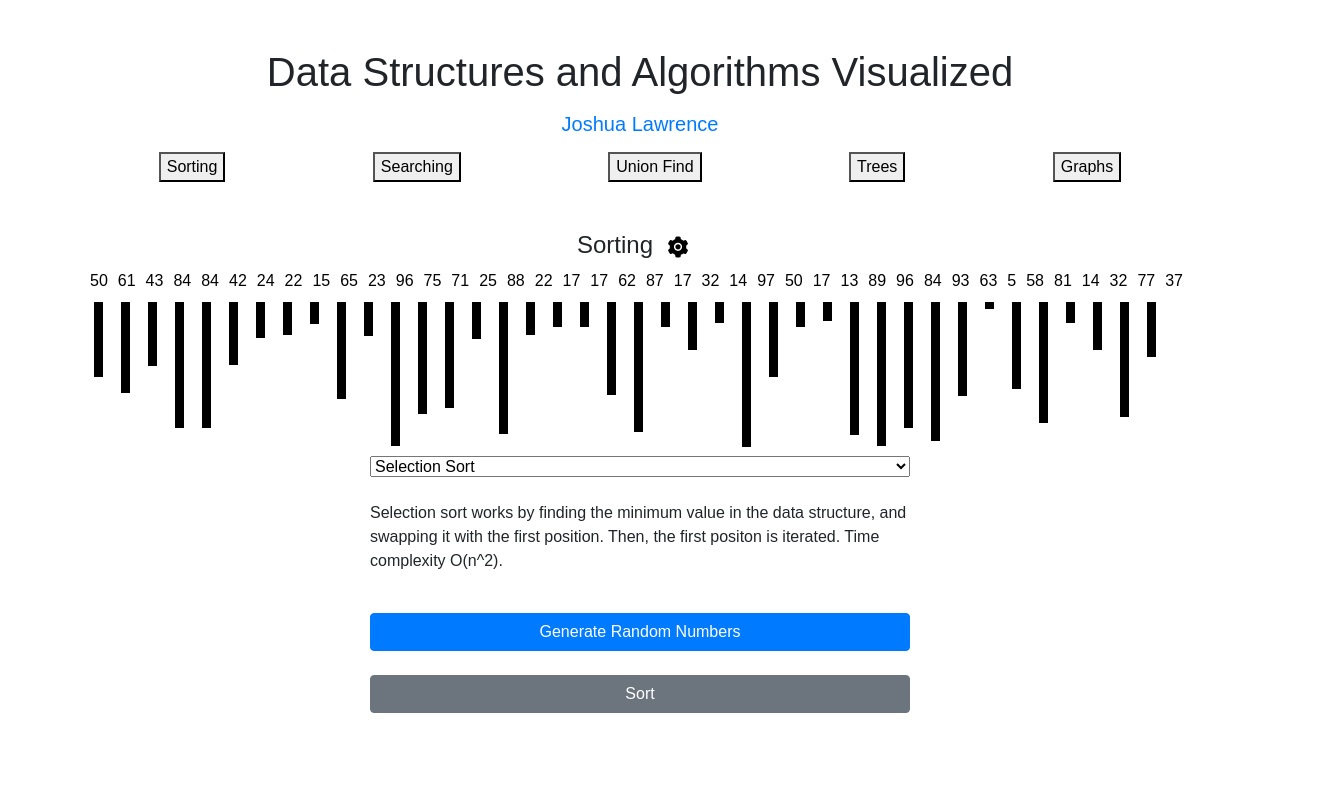
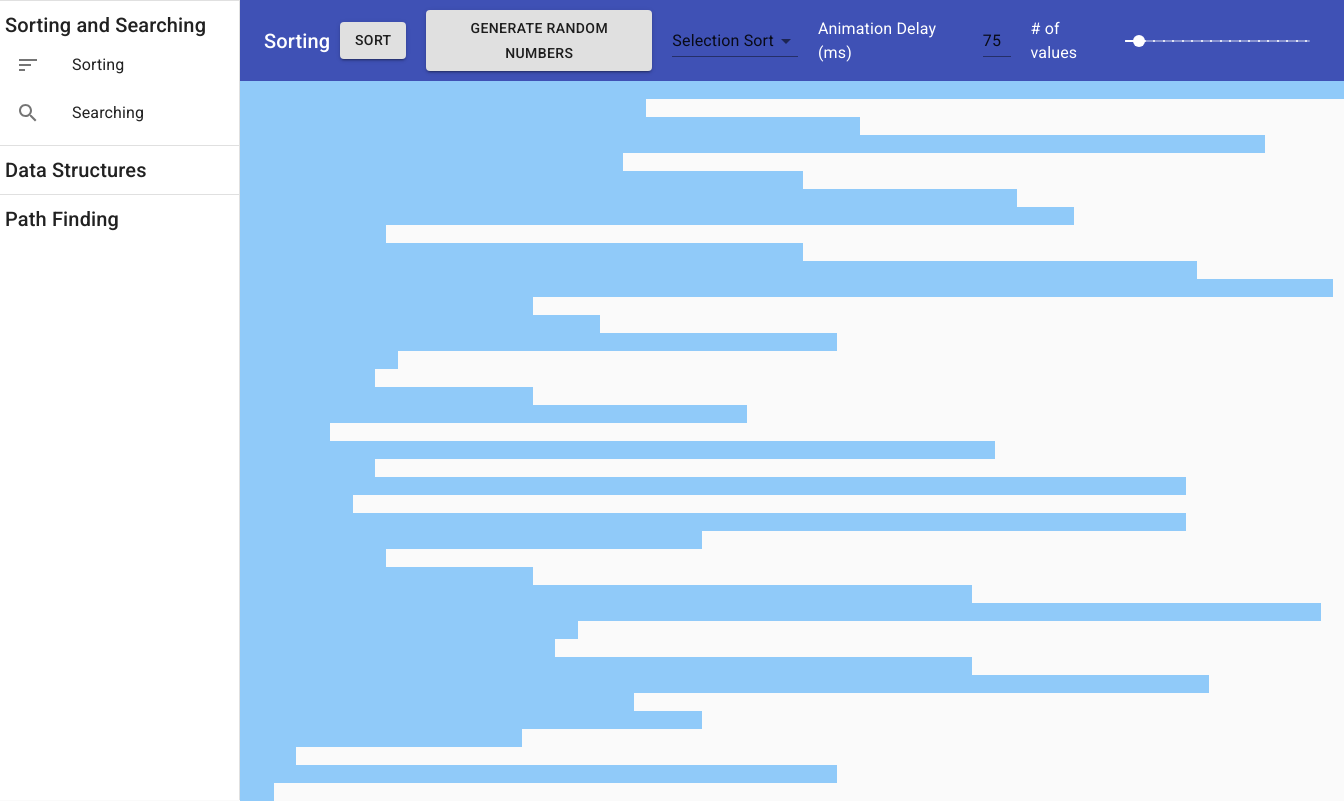
Before and after one commit to joshua-lawrence/llawr, a Next.js app: page /algorithms in a window 1280 px wide. Shown: the whole page, 1344 px wide, since content can reach past the window. Built offline with nearby package versions, Linux system fonts and the light colour scheme; a web font is replaced by a local one.

Commit message:
UI update algo

```diff
--- a/package.json
+++ b/package.json
@@ -8,6 +8,8 @@
     "start": "next start"
   },
   "dependencies": {
+    "@material-ui/core": "^4.11.4",
+    "@material-ui/icons": "^4.11.2",
     "bootstrap": "^4.5.3",
     "next": "10.0.4",
     "react": "17.0.1",
--- /dev/null
+++ b/pages/_document.js
@@ -0,0 +1,68 @@
+
+import React from 'react';
+import Document, { Html, Head, Main, NextScript } from 'next/document';
+import { ServerStyleSheets } from '@material-ui/core/styles';
+
+export default class MyDocument extends Document {
+  render() {
+    return (
+      <Html lang="en">
+        <Head>
+          {/* PWA primary color */}
+          <meta name="theme-color" />
+          <link
+            rel="stylesheet"
+            href="https://fonts.googleapis.com/css?family=Roboto:300,400,500,700&display=swap"
+          />
+        </Head>
+        <body>
+          <Main />
+          <NextScript />
+        </body>
+      </Html>
+    );
+  }
+}
+
+// `getInitialProps` belongs to `_document` (instead of `_app`),
+// it's compatible with server-side generation (SSG).
+MyDocument.getInitialProps = async (ctx) => {
+  // Resolution order
+  //
+  // On the server:
+  // 1. app.getInitialProps
+  // 2. page.getInitialProps
+  // 3. document.getInitialProps
+  // 4. app.render
+  // 5. page.render
+  // 6. document.render
+  //
+  // On the server with error:
+  // 1. document.getInitialProps
+  // 2. app.render
+  // 3. page.render
+  // 4. document.render
+  //
+  // On the client
+  // 1. app.getInitialProps
+  // 2. page.getInitialProps
+  // 3. app.render
+  // 4. page.render
+
+  // Render app and page and get the context of the page with collected side effects.
+  const sheets = new ServerStyleSheets();
+  const originalRenderPage = ctx.renderPage;
+
+  ctx.renderPage = () =>
+    originalRenderPage({
+      enhanceApp: (App) => (props) => sheets.collect(<App {...props} />),
+    });
+
+  const initialProps = await Document.getInitialProps(ctx);
+
+  return {
+    ...initialProps,
+    // Styles fragment is rendered after the app and page rendering finish.
+    styles: [...React.Children.toArray(initialProps.styles), sheets.getStyleElement()],
+  };
+};
--- a/pages/algorithms.js
+++ b/pages/algorithms.js
@@ -1,29 +1,97 @@
 import React, { useEffect, useState } from 'react'
-import { Container } from 'react-bootstrap'
+import { makeStyles } from '@material-ui/core/styles';
 import Searching from './searching';
 import Sorting from './sorting';
+import Typography from '@material-ui/core/Typography';
+import Drawer from '@material-ui/core/Drawer';
+import CssBaseline from '@material-ui/core/CssBaseline';
+import List from '@material-ui/core/List';
+import Divider from '@material-ui/core/Divider';
+import ListItem from '@material-ui/core/ListItem';
+import ListItemIcon from '@material-ui/core/ListItemIcon';
+import ListItemText from '@material-ui/core/ListItemText';
+import SearchIcon from '@material-ui/icons/Search';
+import SortIcon from '@material-ui/icons/Sort';
 
+const drawerWidth = 240;
+
+const useStyles = makeStyles((theme) => ({
+    root: {
+      display: 'flex',
+    },
+    appBar: {
+      width: `calc(100% - ${drawerWidth}px)`,
+      marginLeft: drawerWidth + "px",
+    },
+    drawer: {
+      width: drawerWidth + "px",
+      flexShrink: 0,
+    },
+    drawerPaper: {
+      width: drawerWidth + "px",
+    },
+    // necessary for content to be below app bar
+    toolbar: theme.mixins.toolbar,
+    content: {
+      flexGrow: 1,
+      backgroundColor: theme.palette.background.default,
+      padding: theme.spacing(3),
+    },
+    listLabel: {
+        marginLeft: "5px"
+    }
+  }));
 
 const Algorithms = () => {
-    const [section, setSection] = useState("sorting");
+    const [section, setSection] = useState("Sorting");
+    const classes = useStyles();
     return (
-        <Container>
-            <h1 className="text-center mt-5">Data Structures and Algorithms Visualized</h1>
-            <h5 className="text-center mt-3 mb-3"><a href="/">Joshua Lawrence</a></h5>
-            <div className="d-flex flex-direction-row justify-content-around mb-5">
-                <button onClick={() => {setSection("sorting")}}>Sorting</button>
-                <button onClick={() => {setSection("searching")}}>Searching</button>
-                <button onClick={() => {setSection("union-find")}}>Union Find</button>
-                <button onClick={() => {setSection("trees")}}>Trees</button>
-                <button onClick={() => {setSection("graphs")}}>Graphs</button>
+        <div className={classes.root}>
+            <CssBaseline />
+            <Drawer
+                variant="permanent"
+                anchor="left"
+                className={classes.drawer}
+                variant="permanent"
+                classes={{
+                paper: classes.drawerPaper,
+                }}
+                anchor="left"
+            >
+                <Divider />
+                <List>
+                    <Typography variant="h6" className={classes.listLabel}>
+                        Sorting and Searching
+                    </Typography>
+                {['Sorting', 'Searching'].map((text, index) => (
+                    <ListItem button key={text} onClick={() => setSection(text)}>
+                        <ListItemIcon>{index % 2 === 0 ? <SortIcon /> : <SearchIcon />}</ListItemIcon>
+                        <ListItemText primary={text} />
+                    </ListItem>
+                ))}
+                </List>
+                <Divider />
+                <List>
+                    <Typography variant="h6" className={classes.listLabel}>
+                        Data Structures
+                    </Typography>
+                </List>
+                <Divider />
+                <List>
+                    <Typography variant="h6" className={classes.listLabel}>
+                        Path Finding
+                    </Typography>
+                </List>
+            </Drawer>
+            <div className="appBar">
+                {section == 'Sorting' && (
+                    <Sorting />
+                )}
+                {section == 'Searching' && (
+                    <Searching />
+                )}
             </div>
-            {section == 'sorting' && (
-                <Sorting />
-            )}
-            {section == 'searching' && (
-                <Searching />
-            )}
-        </Container>
+        </div>
     )
 }
 
--- a/pages/searching.js
+++ b/pages/searching.js
@@ -54,11 +54,11 @@ const Searching = () => {
                     <br />
                     <p>{}</p>
                     <br />
-                    <Button onClick={() => setRandom(getRandomNumbers())}>Generate Random Numbers</Button>
+                    <button onClick={() => setRandom(getRandomNumbers())}>Generate Random Numbers</button>
                     <br />
                     <input></input>
                     <br />
-                    <Button variant="secondary" onClick={() => {}}>Search</Button>
+                    <button onClick={() => {}}>Search</button>
                 </Col>
             </Row>
         </>
--- a/pages/sorting.js
+++ b/pages/sorting.js
@@ -1,21 +1,26 @@
 import React, { useEffect, useState } from 'react'
-import { Container,
-    Row,
-    Col,
-    Navbar,
-    Button, } from "react-bootstrap"
+import Button from '@material-ui/core/Button';
 import { AiFillSetting } from "react-icons/ai";
+import Container from '@material-ui/core/Container';
+import AppBar from '@material-ui/core/AppBar';
+import Toolbar from '@material-ui/core/Toolbar';
+import Typography from '@material-ui/core/Typography';
+import Select from '@material-ui/core/Select';
+import MenuItem from '@material-ui/core/MenuItem';
+import Slider from '@material-ui/core/Slider';
+import TextField from '@material-ui/core/TextField';
 
-const getRandomNumbers = () => {
+const getRandomNumbers = (count) => {
     var random = [];
-    for(var i = 0; i < 40; i++) {
+    for(var i = 0; i < count; i++) {
         random = random.concat(Math.floor(100 * Math.random()));
     }
     return random;
 }
 
 const Sorting = () => {
-    let [random, setRandom] = useState(getRandomNumbers());
+    let [count, setCount] = useState(40);
+    let [random, setRandom] = useState(getRandomNumbers(count));
     let [sortType, setSortType] = useState("selection");
     let [info, setInfo] = useState("Selection sort works by finding the minimum value in the data structure, and swapping it with the first position. Then, the first positon is iterated. Time complexity O(n^2).");
     let [coloredIndex, setColoredIndex] = useState([]);
@@ -24,6 +29,7 @@ const Sorting = () => {
     let [delay, setDelay] = useState(75);
 
     useEffect(() => setSorting(false), [random]);
+    useEffect(() => setRandom(getRandomNumbers(count)), [count]);
     useEffect(() => {
         var sortNote;
         switch (sortType) {
@@ -122,6 +128,23 @@ const Sorting = () => {
         setColoredIndex([]);
     }
 
+    // const shellSort = async () => {
+    //     setSorting(true);
+    //     let sorted = random;
+    //     setSorting(false);
+    //     setColoredIndex([]);
+    // }
+
+    const merge = async () => {
+
+    }
+
+    const mergeSort = async () => {
+        setSorting(true);
+        let sorted = random;
+        let midpoint = 0;
+    }
+
     const sort = () => {
         if(sorting !== true) {
             switch (sortType) {
@@ -140,32 +163,49 @@ const Sorting = () => {
         }
     }
     return (
-        <>
-            <h4 className="text-center">Sorting<button onClick={() => {setSettings(!settings)}} style={{background: "none", border: "none", width: "50px"}}><AiFillSetting></AiFillSetting></button></h4>
+        <div>
+    <AppBar position="static" style={{width: "calc(100vw - 240px) !important"}}>
+        <Toolbar>
+          <Typography variant="h6" style={{flexGrow: "1"}}>
+            Sorting
+          </Typography>
+          <Button variant="contained" style={{margin: "10px"}} onClick={() => sort()}>Sort</Button>
+          <Button variant="contained" style={{margin: "10px"}} onClick={() => setRandom(getRandomNumbers(count))}>Generate Random Numbers</Button>
+          <Select
+          value={sortType}
+          onChange={(e) => setSortType(e.target.value)}
+          style={{margin: "10px"}}
+        >
+            <MenuItem value="selection">Selection Sort</MenuItem>
+            <MenuItem value="bubble">Bubble Sort</MenuItem>
+            <MenuItem value="insertion">Insertion Sort</MenuItem>
+            <MenuItem value="merge">Merge Sort</MenuItem>
+            <MenuItem value="quick">Quick Sort</MenuItem>
+            <MenuItem value="heap">Heap Sort</MenuItem>
+            <MenuItem value="radix">Radix Sort</MenuItem>
+        </Select>
+                <Typography style={{margin: "10px"}}>Animation Delay (ms)</Typography>
+        <TextField value={delay} onChange={(e) => setDelay(e.target.value)} style={{width: "30px", margin: "10px"}}/>
+        <Typography style={{margin: "10px"}}># of values</Typography>
+        <Slider
+        defaultValue={count}
+        value={count}
+        step={20}
+        marks
+        min={10}
+        max={400}
+        onChange={(e, val) => setCount(val)}
+        style={{width: "200px", margin: "10px", color: "white"}}
+      />
+        </Toolbar>
 
-            <Row className="justify-content-md-center">
-                <Col md="12">
-                    {
-                        random.map((r, i) => (
-                            <span style={{
-                                padding: '5px',
-                                color: coloredIndex.includes(i) ? "red" : "black",
-                                fontWeight: coloredIndex.includes(i) ? "600" : "400",
-                        }}>{r}</span>
-                        ))
-                    }
-                </Col>
-            </Row>
-            <Row className="justify-content-md-center">
-                <Col md="12" className="d-flex flex-direction-row">
-                    {
-                        random.map((r, i) => (
-                            <div style={{height: r * 1.5, width: "9px", backgroundColor: coloredIndex.includes(i) ? "red" : "black", margin: "9px"}}></div>
-                        ))
-                    }
-                </Col>
-            </Row>
-            <Row className="justify-content-md-center">
+      </AppBar>
+            {
+                random.map((r, i) => (
+                    <div style={{width: r * .88 + "vw", height: 90/count + "vh", backgroundColor: coloredIndex.includes(i) ? "#f48fb1" : "#90caf9"}}></div>
+                ))
+            }
+            {/* <Row className="justify-content-md-center">
                 <Col md="6" className="d-flex flex-column w-25">
                     {settings && (
                         <>
@@ -186,12 +226,12 @@ const Sorting = () => {
                     <br />
                     <p>{info}</p>
                     <br />
-                    <Button onClick={() => setRandom(getRandomNumbers())}>Generate Random Numbers</Button>
+                    <button onClick={() => setRandom(getRandomNumbers())}>Generate Random Numbers</button>
                     <br />
-                    <Button variant="secondary" onClick={() => sort()}>Sort</Button>
+                    <button variant="secondary" onClick={() => sort()}>Sort</button>
                 </Col>
-            </Row>
-        </>
+            </Row> */}
+        </div>
     )
 }
 
```
Also changed, not shown: 1 other file (tests, documents, lock files or other folders).
